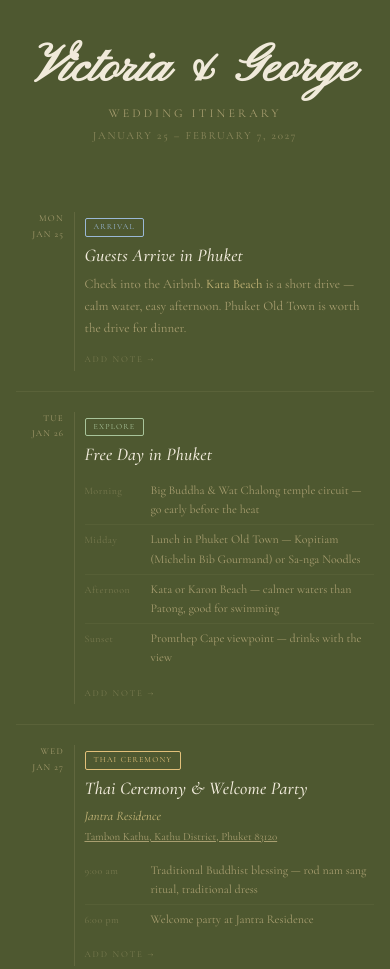
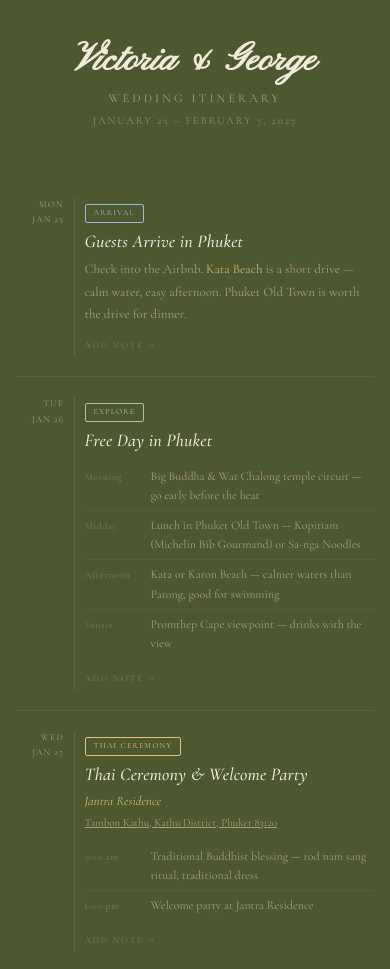
Before and after one commit to vanessakluong/victoria-george-wedding, a website built with Vite: page index.html in a window 390 px wide. Shown: the top 969 px of the page. Built offline with nearby package versions, Linux system fonts and the light colour scheme.

Commit message:
Reduce hero heading font size to fit mobile viewport without clipping
Co-Authored-By: Claude Sonnet 4.6 <noreply@anthropic.com>

```diff
--- a/index.html
+++ b/index.html
@@ -497,7 +497,7 @@
 <section class="sec-olive">
   <div class="inner">
     <div style="text-align:center; margin-bottom:3rem;">
-      <h1 class="script-heading" style="color:var(--cream); font-size:clamp(52px,8vw,80px); margin-bottom:0.4rem;">Victoria &amp; George</h1>
+      <h1 class="script-heading" style="color:var(--cream); font-size:clamp(36px,10vw,80px); margin-bottom:0.4rem;">Victoria &amp; George</h1>
       <p style="font-family:var(--font-body); font-size:12px; letter-spacing:0.26em; text-transform:uppercase; color:var(--gold-dim); margin-bottom:0.25rem;">Wedding Itinerary</p>
       <p style="font-family:var(--font-body); font-size:11px; letter-spacing:0.16em; text-transform:uppercase; color:var(--gold-dim); opacity:0.7;">January 25 – February 7, 2027</p>
     </div>
```
Also changed, not shown: dist/index.html.
